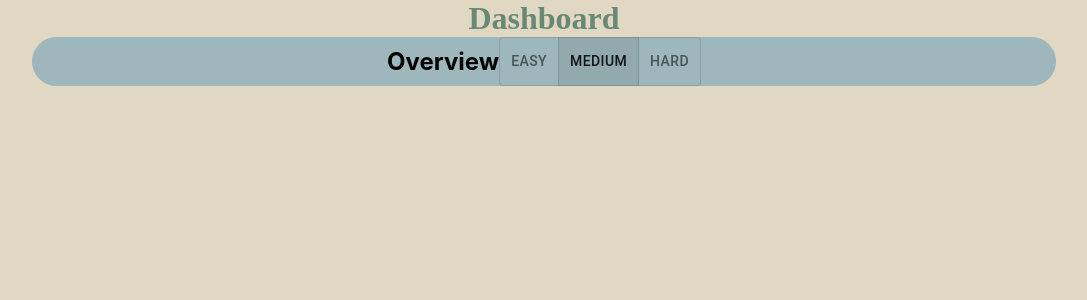
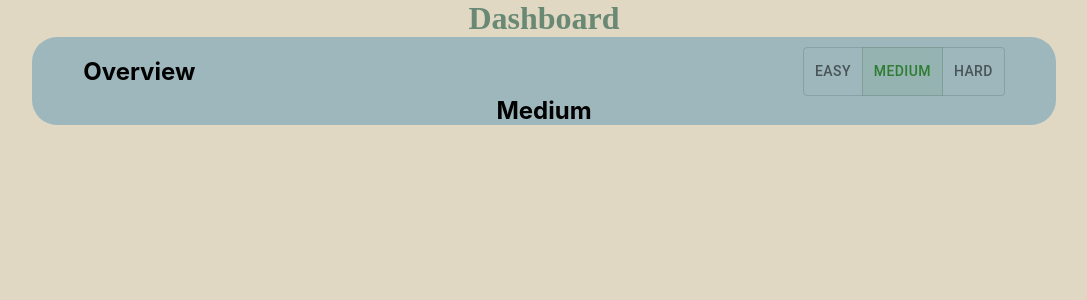
Before and after one commit to saehwan/Code_Bros_OneStep, a React (Create React App) app in the folder onestep/: page /dashboard in a window 1280 px wide. Both pictures are taken after a click on the button "MEDIUM". Shown: the top 300 px of the page, without its empty margins (96-1183 px from the left). Built offline with nearby package versions, Linux system fonts and the light colour scheme.

Commit message:
Create conditional rendering and cleanup for accomplishments page

```diff
--- a/onestep/src/App.js
+++ b/onestep/src/App.js
@@ -1,4 +1,3 @@
-import logo from './logo.svg';
 import './App.css';
 import {Routes, Route, BrowserRouter} from 'react-router-dom';
 
--- a/onestep/src/screens/dashboard.js
+++ b/onestep/src/screens/dashboard.js
@@ -12,9 +12,11 @@ const Dashboard = () => {
         <div style={styles.dashboardPage}>
             <h1 style={styles.title}>Dashboard</h1>
             <div style={styles.mainDash}>
-                <div className="dashHeader" style={styles.dashHeader}>
+                <div style={styles.dashHeader}>
                     <h2>Overview</h2>
+                    <div>
                         <ToggleButtonGroup
+                            color="success"
                             orientation="horizontal"
                             value={currentDifficulty}
                             exclusive
@@ -34,6 +36,18 @@ const Dashboard = () => {
                         </ToggleButtonGroup>
                     </div>
                 </div>
+                <div>
+                    { currentDifficulty === 'easy' ?
+                        <h2>Easy</h2>
+                    : currentDifficulty === 'medium' ?
+                        <h2>Medium</h2>
+                    : currentDifficulty === 'hard' ?
+                        <h2>Hard</h2>
+                    :
+                        <h2>Pick something</h2>
+                    }
+                </div>
+            </div>
         </div>
     );
 }
@@ -50,6 +64,7 @@ let styles = {
     },
     mainDash: {
         display: 'flex',
+        flexDirection: 'column',
         margin: 'auto',
         borderRadius: '25px',
         alignItems: 'center',
@@ -58,10 +73,12 @@ let styles = {
         backgroundColor: '#9EB7BC'
     },
     dashHeader: {
+        paddingTop: '1%',
+        width: '90%',
         display: 'flex',
         flexDirection: 'row',
         margin: 'auto',
-        justifyContent: 'space-between',
-        alignItems: 'center'
+        alignItems: 'center',
+        justifyContent: 'space-between'
     }
 }
```
Also changed, not shown: onestep/src/screens/accomplishments.js (added, +15 -0 lines), onestep/src/logo.svg (deleted). Lines whose indentation alone changed are shown as unchanged.
